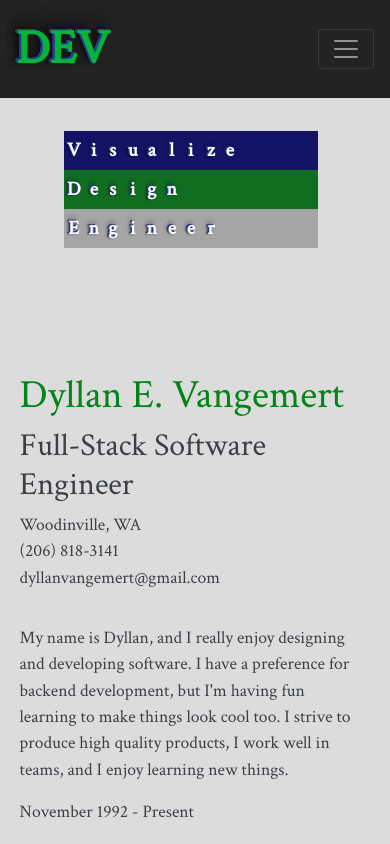
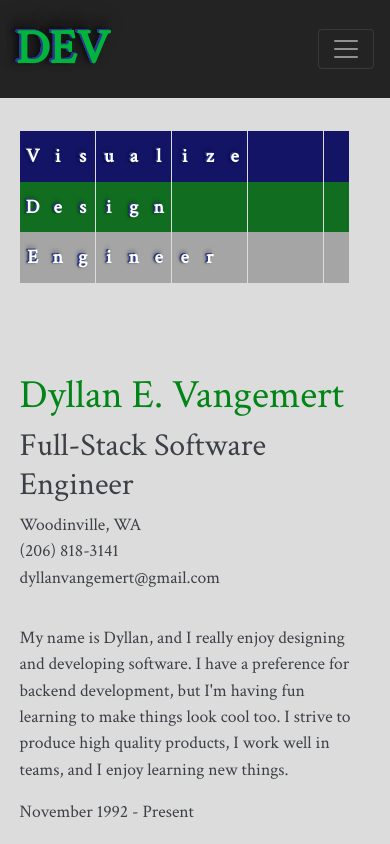
Before and after one commit to dyllanv/my-app, a React (Create React App) app: page / in a window 390 px wide. Shown: the top 844 px of the page. Built offline with nearby package versions, Linux system fonts and the light colour scheme.

Commit message:
banner fix

```diff
--- a/src/index.css
+++ b/src/index.css
@@ -34,8 +34,8 @@ h3 {
 .right-letters {
   display: flex;
   flex-direction: row;
-  justify-content: center;
-  width: 98vw;
+
+  width: 97vw;
 }
 
 .a, .b, .c {
@@ -49,17 +49,7 @@ h3 {
 	                 -0.5vw -.1vw 1.0vw rgba(0,0,0,.2),
 	                 -0.5vw -1.0vw 1.0vw rgba(0,0,0,.2);
 }
-.side.a{
-  transform: rotateX(0deg) translateZ(2.88vw);
-}
-
-.side.b{
-  transform: rotateX(120deg) translateZ(2.88vw);
-}
-
-.side.c{
-  transform: rotateX(240deg) translateZ(2.88vw);
-}
+
 
 .c1 {
   background: rgb(17, 110, 32);
@@ -180,10 +170,12 @@ h3 {
 
   .container {
     top: 4%;
-    width: 98vw;
+    max-width: 97vw !important;
+    width: 97vw;
     height: 10vw;
     display: flex;
     flex-direction: row;
+    justify-content: center;
     color: rgb(47, 165, 86);
     position: relative;
     margin: auto auto;
@@ -212,6 +204,18 @@ h3 {
     line-height: 10vw;
   }
 
+  .side.a{
+    transform: rotateX(0deg) translateZ(2.88vw);
+  }
+
+  .side.b{
+    transform: rotateX(120deg) translateZ(2.88vw);
+  }
+
+  .side.c{
+    transform: rotateX(240deg) translateZ(2.88vw);
+  }
+
   .skills {
     margin-left: 5vw;
     display: flex;
@@ -383,8 +387,8 @@ h3 {
   .banner {
     height: 40vw;
     margin-top: 75px;
-    margin-left: 0;
-    margin-right: 0;
+    margin-left: 0px;
+    margin-right: auto;
   }
 
   .navbar {
@@ -418,8 +422,10 @@ h3 {
   }
 
   .banner {
+    padding-left: 5vw;
+    justify-content: left;
     top: -5vh;
-    width: 98vw;
+    width: 97vw;
     color: rgb(47, 165, 86);
     font-weight: bold;
     position: relative;
@@ -428,18 +434,23 @@ h3 {
   }
 
   .container {
-    width: 98vw;
-    height: 10vw;
+    max-width: 97vw !important;
+    padding-right: 0 !important;
+    padding-left: 0 !important;
+    width: 97vw;
+    height: 13vw;
     display: flex;
     flex-direction: row;
+    justify-content: left;
     color: rgb(47, 165, 86);
     position: relative;
-    margin: auto auto;
   }
 
   .prism-slider {
-    width: 5vw;
-    height: 10vw;
+    justify-content: center;
+    left: 0;
+    width: 6.5vw;
+    height: 13vw;
     position: relative;
     transform-style: preserve-3d;
     animation-name: var(--cycle);
@@ -450,14 +461,26 @@ h3 {
   }
 
   .prism-slider .side{
-    width: 5vw;
-    height: 10vw;
+    width: 6.5vw;
+    height: 13vw;
     display: block;
     position: absolute;
     color: rgb(255, 255, 255);
     font-size: 5vw;
     text-align: center;
-    line-height: 10vw;
+    line-height: 13vw;
+  }
+
+  .side.a{
+    transform: rotateX(0deg) translateZ(3.75vw);
+  }
+
+  .side.b{
+    transform: rotateX(120deg) translateZ(3.75vw);
+  }
+
+  .side.c{
+    transform: rotateX(240deg) translateZ(3.75vw);
   }
 
   .skills {
```
